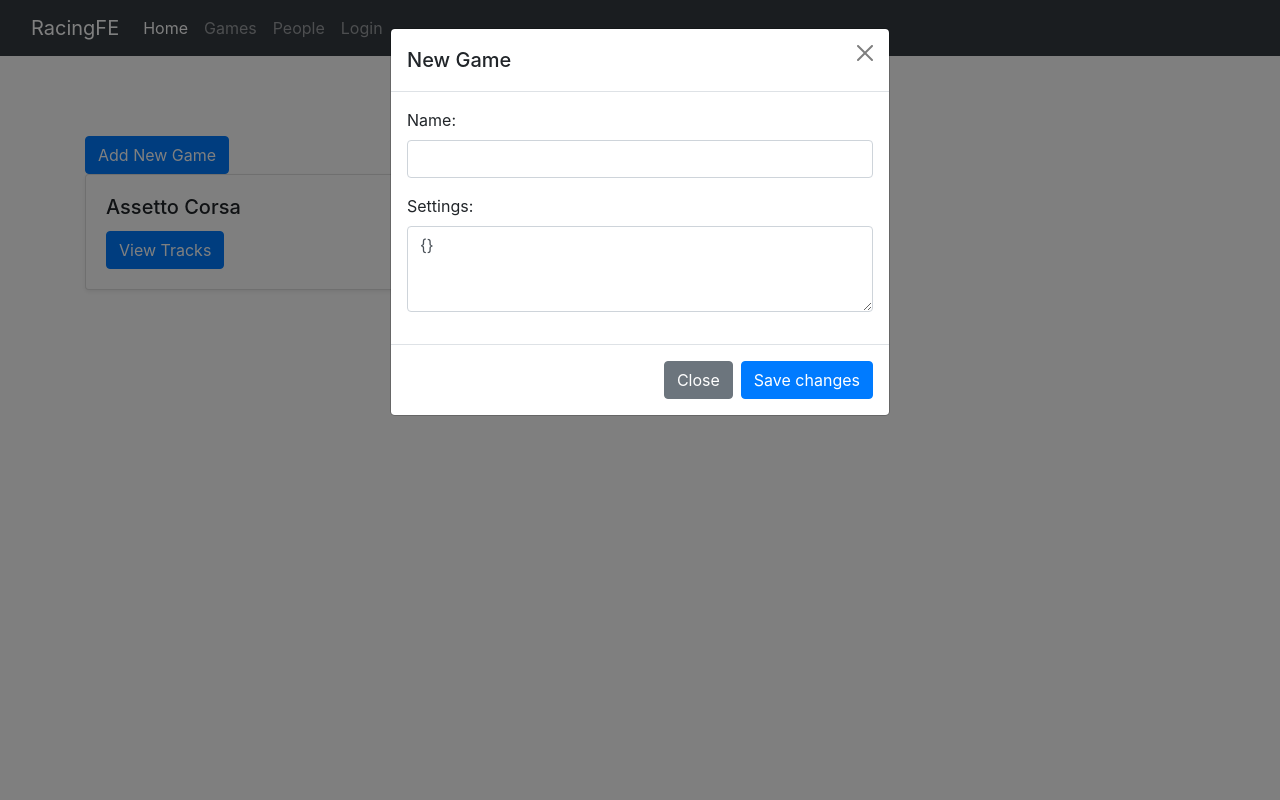
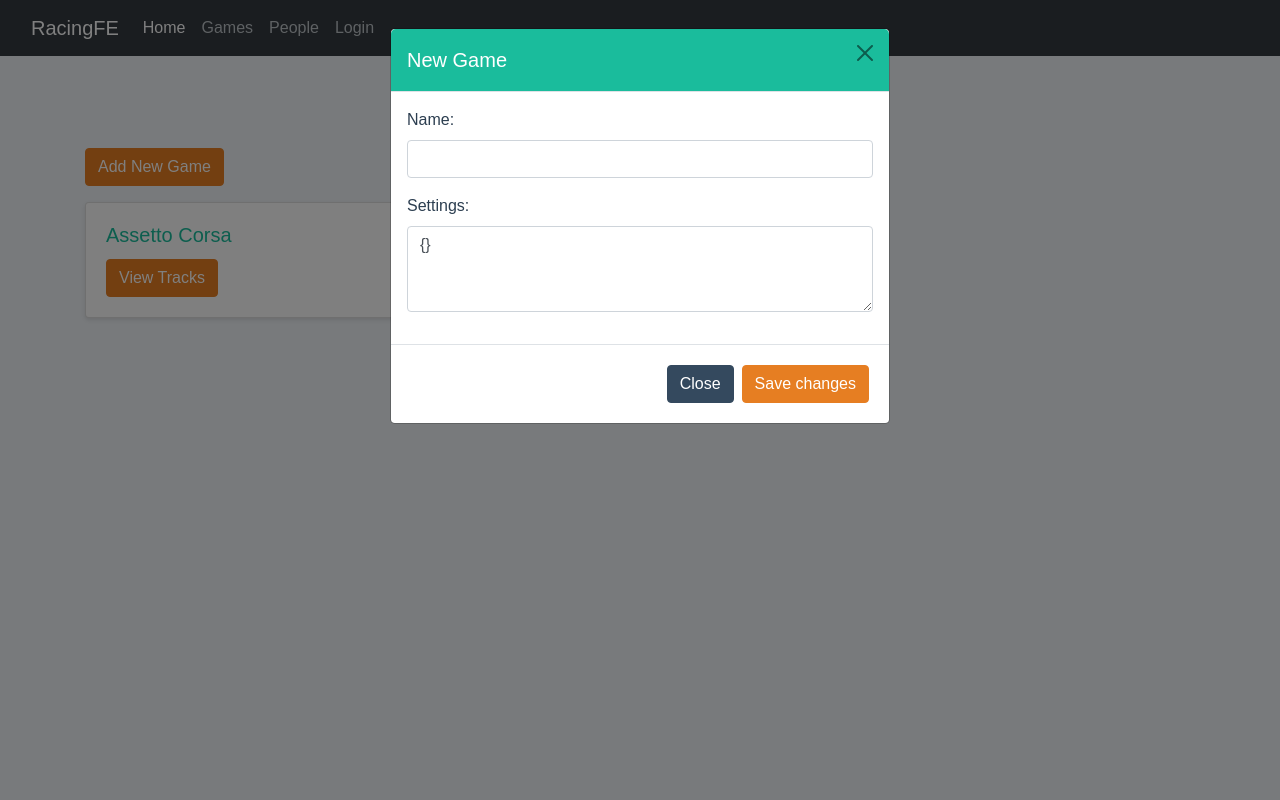
Before and after one commit to GavinEsch/RacingFE, a Django app: page /games/ in a window 1280 px wide, after a click on "Add New Game". Run offline with Django 5.2, Linux system fonts and the light colour scheme; data comes from the database, SQL or seed files in the repository; some libraries are stand-ins or nearby versions.

Commit message:
css changed by chatGPT because im lazy to make css

```diff
--- a/TimeBoards/static/TimeBoards/css/style.css
+++ b/TimeBoards/static/TimeBoards/css/style.css
@@ -1,29 +1,104 @@
 body {
-    background-color: #f8f9fa; /* Light grey background */
-    color: #333; /* Dark grey text */
+    background-color: #f0f4f8; /* Very light grey background */
+    color: #2c3e50; /* Dark blue-grey text */
     font-family: 'Arial', sans-serif; /* Ensuring a clean, readable font is used */
 }
 
 h1 {
-    color: #007bff; /* Bootstrap primary blue for headers */
+    color: #1abc9c; /* Teal for headers */
     text-align: center; /* Center-aligning the header */
+    margin-bottom: 20px; /* Adding some space below the header */
 }
 
 table {
     width: 100%; /* Full-width tables */
     border-collapse: collapse; /* Ensures borders between cells are merged */
+    margin-bottom: 20px; /* Space below the table */
+    box-shadow: 0 2px 4px rgba(0,0,0,0.1); /* Adding subtle shadow */
 }
 
 th, td {
     border: 1px solid #dee2e6; /* Light grey border for table cells */
-    padding: 8px; /* Padding inside cells for text */
+    padding: 12px; /* Padding inside cells for text */
     text-align: left; /* Left-align text in cells */
 }
 
 th {
-    background-color: #e9ecef; /* Slightly darker grey for header cells */
+    background-color: #e3f1f4; /* Light teal for header cells */
+    color: #2c3e50; /* Dark blue-grey text for header cells */
+}
+
+tr:nth-child(even) {
+    background-color: #f0f4f8; /* Alternate row color for better readability */
 }
 
 .navbar {
     margin-bottom: 20px; /* Space below the navbar */
 }
+
+.navbar-brand {
+    color: #fff !important; /* Ensure brand text is white */
+}
+
+.nav-link {
+    color: #bdc3c7 !important; /* Light grey nav links */
+}
+
+.nav-link.active {
+    color: #fff !important; /* White color for active nav link */
+}
+
+.container {
+    margin-top: 20px; /* Space at the top of the container */
+}
+
+.btn-primary {
+    background-color: #e67e22; /* Orange for primary buttons */
+    border-color: #e67e22; /* Orange for primary buttons */
+}
+
+.btn-secondary {
+    background-color: #34495e; /* Dark blue-grey for secondary buttons */
+    border-color: #34495e; /* Dark blue-grey for secondary buttons */
+}
+
+.modal-header {
+    background-color: #1abc9c; /* Teal for modal header */
+    color: #fff; /* White text for modal header */
+}
+
+.modal-header .btn-close {
+    color: #fff; /* White close button */
+}
+
+.modal-footer .btn-secondary {
+    background-color: #34495e; /* Dark blue-grey for modal footer */
+}
+
+#game-json {
+    background-color: #fff;
+    padding: 15px;
+    border-radius: 5px;
+    border: 1px solid #dee2e6;
+    margin-bottom: 20px;
+    box-shadow: 0 2px 4px rgba(0,0,0,0.1); /* Adding subtle shadow */
+}
+
+#game-json ul {
+    list-style-type: none;
+    padding: 0;
+    margin: 0;
+}
+
+#game-json li {
+    margin-bottom: 3px;
+}
+
+.card {
+    margin-bottom: 20px;
+    box-shadow: 0 2px 4px rgba(0,0,0,0.1); /* Adding subtle shadow */
+}
+
+.card-title {
+    color: #1abc9c; /* Teal for card titles */
+}
--- a/TimeBoards/templates/TimeBoards/base.html
+++ b/TimeBoards/templates/TimeBoards/base.html
@@ -4,7 +4,7 @@
     <meta charset="UTF-8">
     <meta name="viewport" content="width=device-width, initial-scale=1.0">
     <title>RacingFE Leaderboard</title>
-    {% load static %}
+    {%load static%}
     <link href="https://cdn.jsdelivr.net/npm/bootstrap@5.1.3/dist/css/bootstrap.min.css" rel="stylesheet">
     <link href="https://stackpath.bootstrapcdn.com/bootstrap/4.3.1/css/bootstrap.min.css" rel="stylesheet">
     <link href="{% static 'TimeBoards/css/style.css' %}" rel="stylesheet">
@@ -41,12 +41,9 @@
     </div>
 
     <script src="https://cdn.jsdelivr.net/npm/bootstrap@5.1.3/dist/js/bootstrap.bundle.min.js"></script>
-    <link href="https://maxcdn.bootstrapcdn.com/bootstrap/4.5.2/css/bootstrap.min.css" rel="stylesheet">
     <script src="https://ajax.googleapis.com/ajax/libs/jquery/3.5.1/jquery.min.js"></script>
-    <script src="https://maxcdn.bootstrapcdn.com/bootstrap/4.5.2/js/bootstrap.min.js"></script>
     <script src="https://code.jquery.com/jquery-3.3.1.slim.min.js"></script>
     <script src="https://cdnjs.cloudflare.com/ajax/libs/popper.js/1.14.7/umd/popper.min.js"></script>
     <script src="https://stackpath.bootstrapcdn.com/bootstrap/4.3.1/js/bootstrap.min.js"></script>
-
 </body>
 </html>
--- a/TimeBoards/templates/TimeBoards/games.html
+++ b/TimeBoards/templates/TimeBoards/games.html
@@ -2,11 +2,10 @@
 
 {% block content %}
 <h1>Games</h1>
-<button type="button" class="btn btn-primary" data-bs-toggle="modal" data-bs-target="#addGameModal">
+<button type="button" class="btn btn-primary mb-3" data-bs-toggle="modal" data-bs-target="#addGameModal">
     Add New Game
 </button>
 
-<!-- Modal -->
 <div class="modal fade" id="addGameModal" tabindex="-1" aria-labelledby="addGameModalLabel" aria-hidden="true">
     <div class="modal-dialog">
         <div class="modal-content">
@@ -31,7 +30,7 @@
 <div class="row">
     {% for game in games %}
     <div class="col-md-4">
-        <div class="card mb-4 shadow-sm">
+        <div class="card">
             <div class="card-body">
                 <h5 class="card-title">{{ game.name }}</h5>
                 <a href="{% url 'tracks' game.id %}" class="btn btn-primary">View Tracks</a>
--- a/TimeBoards/templates/TimeBoards/people.html
+++ b/TimeBoards/templates/TimeBoards/people.html
@@ -11,7 +11,6 @@
     {% endfor %}
 </ul>
 
-<!-- Modal for adding a person -->
 <div class="modal fade" id="addPersonModal" tabindex="-1" role="dialog" aria-labelledby="addPersonModalLabel" aria-hidden="true">
     <div class="modal-dialog" role="document">
         <div class="modal-content">
--- a/TimeBoards/views.py
+++ b/TimeBoards/views.py
@@ -121,7 +121,7 @@ def people(request):
         form = PersonForm(request.POST)
         if form.is_valid():
             form.save()
-            return redirect('people')  # Redirect to the same page to show the updated list
+            return redirect('people')
     else:
         form = PersonForm()
     return render(request, 'TimeBoards/people.html', {'people': all_people, 'form': form})
@@ -136,7 +136,7 @@ def games(request):
         form = GameForm(request.POST)
         if form.is_valid():
             form.save()
-            return redirect('games')  # Redirect to the same page to show the updated list
+            return redirect('games')
     else:
         form = GameForm()
     games = Game.objects.all()
```
Also changed, not shown: TimeBoards/admin.py (+5 -6 lines), TimeBoards/templates/TimeBoards/homepage.html (+6 -1 lines), TimeBoards/templates/TimeBoards/track_times.html (+1 -7 lines), TimeBoards/templates/TimeBoards/tracks.html (+3 -23 lines), TimeBoards/templates/TimeBoards/add_leaderboard_entry.html (line endings or trailing spaces).
